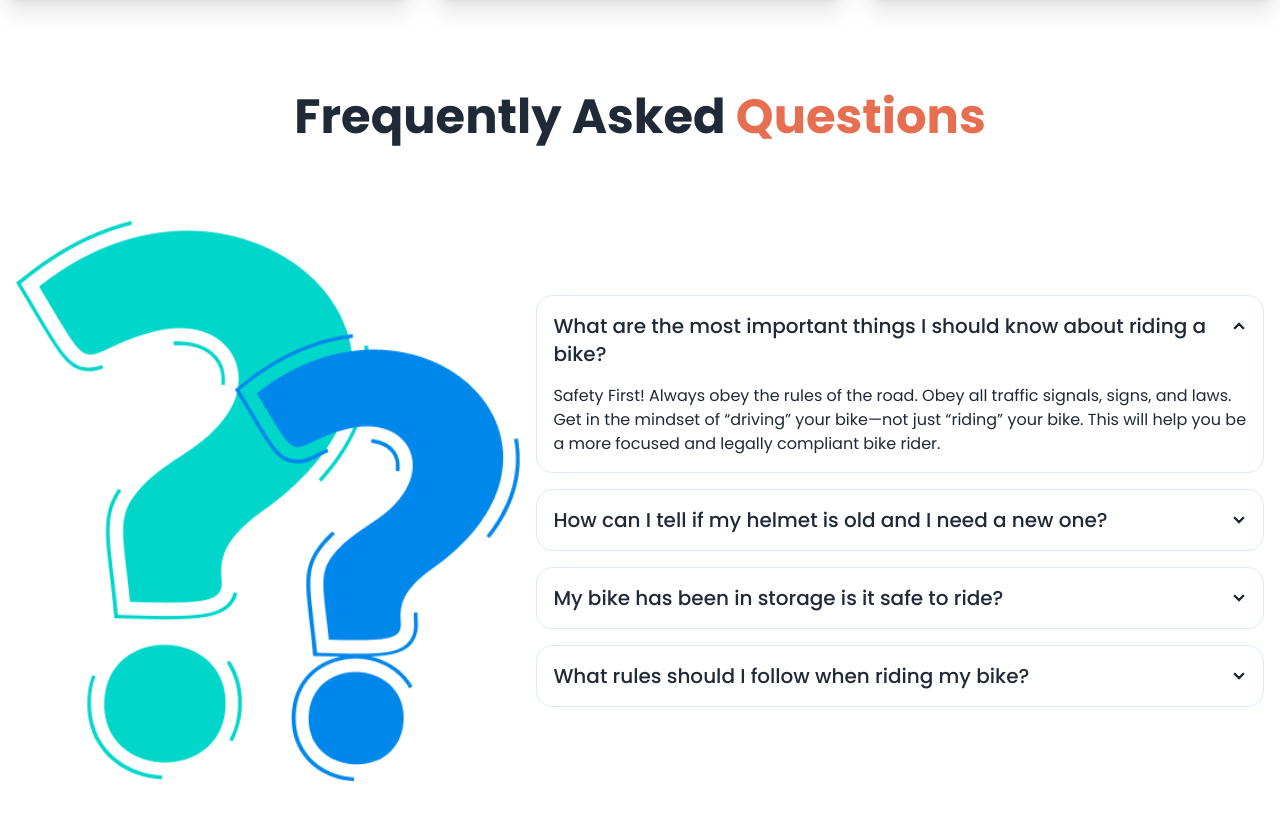
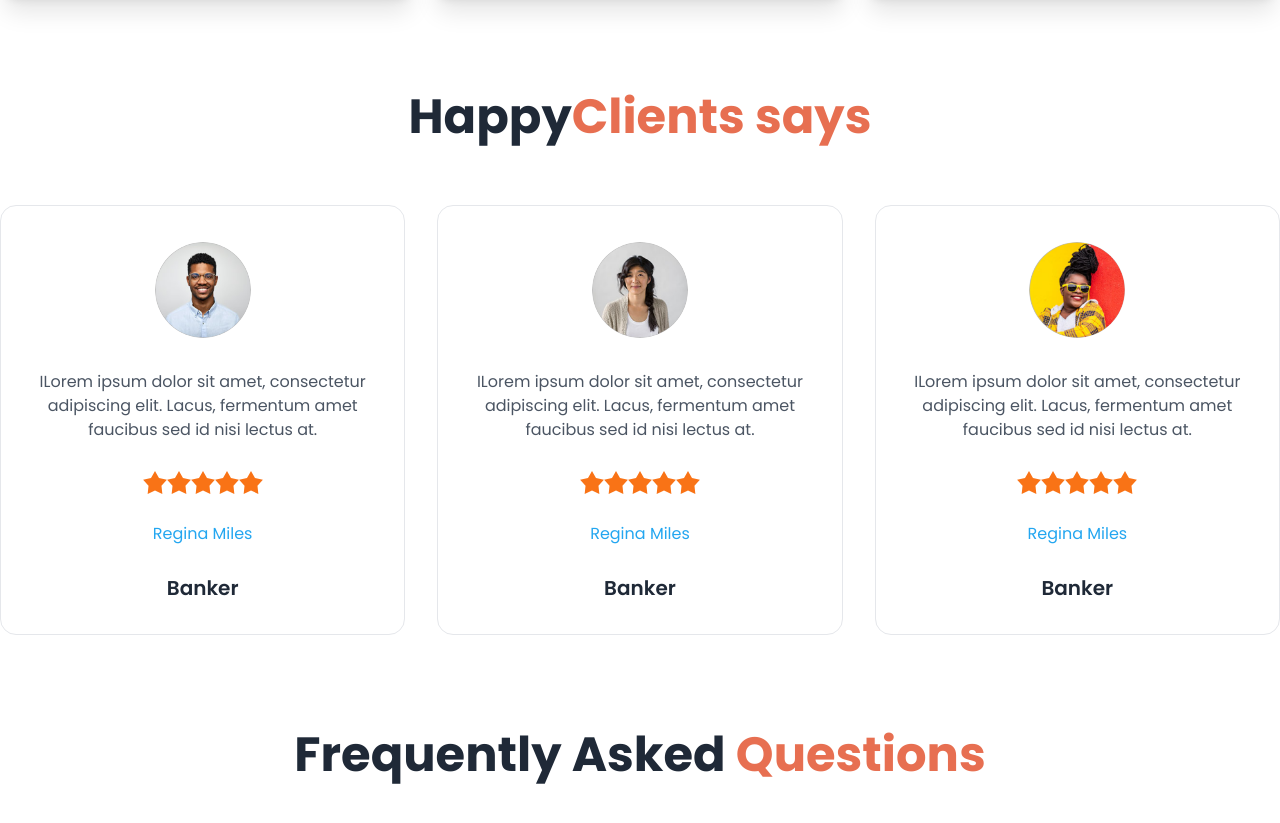
Before and after one commit to sakib236160/biker-zone-daisyUi-tailwind, a plain HTML site: page index.html in a window 1280 px wide. Shown: the part 1813-2636 px from the top of the page. Drawn offline with nearby package versions, Linux system fonts and the light colour scheme.

Commit message:
rating section done

```diff
--- a/index.html
+++ b/index.html
@@ -24,6 +24,7 @@
               colors: {
                 clifford: '#da373d',
                 'bike-primary': '#E76F51',
+                'rating-primary': '#23A6F0',
                 'bike-primary-bg': 'rgba(231, 111, 81, 0.10)',
               }
             }
@@ -148,9 +149,9 @@
             <p class="text-center text-bike-primary">Best bike collection </p>
              <div class="w-10 text-center mx-auto"><hr></div>
              <div class="grid lg:grid-cols-3 mt-10 lg:pl-28">
+                <img class="filter grayscale"src="./images/others/feature-bike.png" alt="">
                 <img  src="./images/others/feature-bike.png" alt="">
-                <img  src="./images/others/feature-bike.png" alt="">
-                <img  src="./images/others/feature-bike.png" alt="">
+                <img class="filter grayscale" src="./images/others/feature-bike.png" alt="">
              </div>
          </section>
          <!-- lates Bike Section -->
@@ -206,7 +207,77 @@
             </div>
           </section>
           <!-- Happy clients Says -->
-           <section></section>
+           <section class="my-24">
+            <h3 class="mb-16 text-5xl font-bold text-center">Happy<span class="text-bike-primary">Clients says</span></h3>
+            <div class=" gap-8 grid grid-cols-1 md:grid-cols-2 lg:grid-cols-3">
+              <!-- ratting card 1 -->
+              <div class="card bg-base-100 border border-1 ">
+                <figure class="pt-9">
+                  <div class="avatar">
+                    <div class="w-24 rounded-full">
+                      <img src="./images/others/user-1.png" />
+                    </div>
+                  </div>
+                </figure>
+                <div class="card-body space-y-5 items-center">
+                  <p class="text-center text-gray-600">ILorem ipsum dolor sit amet, consectetur adipiscing elit. Lacus, fermentum amet faucibus sed id nisi lectus at.</p>
+                  <div class="rating">
+                    <input type="radio" name="rating" class="mask mask-star-2 bg-orange-500" />
+                    <input type="radio" name="rating" class="mask mask-star-2 bg-orange-500" />
+                    <input type="radio" name="rating" class="mask mask-star-2 bg-orange-500" />
+                    <input type="radio" name="rating" class="mask mask-star-2 bg-orange-500" />
+                    <input type="radio" name="rating" class="mask mask-star-2 bg-orange-500" />
+                  </div>
+                  <a class="text-rating-primary" href="#">Regina Miles</a>
+                  <h2 class="card-title">Banker</h2>
+                </div>
+              </div>
+              <!-- ratting card 2 -->
+              <div class="card bg-base-100 border border-1">
+                <figure class="pt-9">
+                  <div class="avatar">
+                    <div class="w-24 rounded-full">
+                      <img src="./images/others/user-2.png" />
+                    </div>
+                  </div>
+                </figure>
+                <div class="card-body space-y-5 items-center">
+                  <p class="text-center text-gray-600">ILorem ipsum dolor sit amet, consectetur adipiscing elit. Lacus, fermentum amet faucibus sed id nisi lectus at.</p>
+                  <div class="rating">
+                    <input type="radio" name="rating" class="mask mask-star-2 bg-orange-500" />
+                    <input type="radio" name="rating" class="mask mask-star-2 bg-orange-500" />
+                    <input type="radio" name="rating" class="mask mask-star-2 bg-orange-500" />
+                    <input type="radio" name="rating" class="mask mask-star-2 bg-orange-500" />
+                    <input type="radio" name="rating" class="mask mask-star-2 bg-orange-500" />
+                  </div>
+                  <a class="text-rating-primary" href="#">Regina Miles</a>
+                  <h2 class="card-title">Banker</h2>
+                </div>
+              </div>
+              <!-- ratting card 3 -->
+              <div class="card bg-base-100 border border-1">
+                <figure class="pt-9">
+                  <div class="avatar">
+                    <div class="w-24 rounded-full">
+                      <img src="./images/others/user-3.png" />
+                    </div>
+                  </div>
+                </figure>
+                <div class="card-body space-y-5 items-center">
+                  <p class="text-center text-gray-600">ILorem ipsum dolor sit amet, consectetur adipiscing elit. Lacus, fermentum amet faucibus sed id nisi lectus at.</p>
+                  <div class="rating">
+                    <input type="radio" name="rating" class="mask mask-star-2 bg-orange-500" />
+                    <input type="radio" name="rating" class="mask mask-star-2 bg-orange-500" />
+                    <input type="radio" name="rating" class="mask mask-star-2 bg-orange-500" />
+                    <input type="radio" name="rating" class="mask mask-star-2 bg-orange-500"  />
+                    <input type="radio" name="rating" class="mask mask-star-2 bg-orange-500"  />
+                  </div>
+                  <a class="text-rating-primary" href="#">Regina Miles</a>
+                  <h2 class="card-title">Banker</h2>
+                </div>
+              </div>
+            </div>
+          </section>
            <!-- FAQ Section -->
             <section class="my-24">
                 <h3 class="mb-16 text-5xl font-bold text-center">Frequently Asked <span class="text-bike-primary">Questions</span></h3>
```
